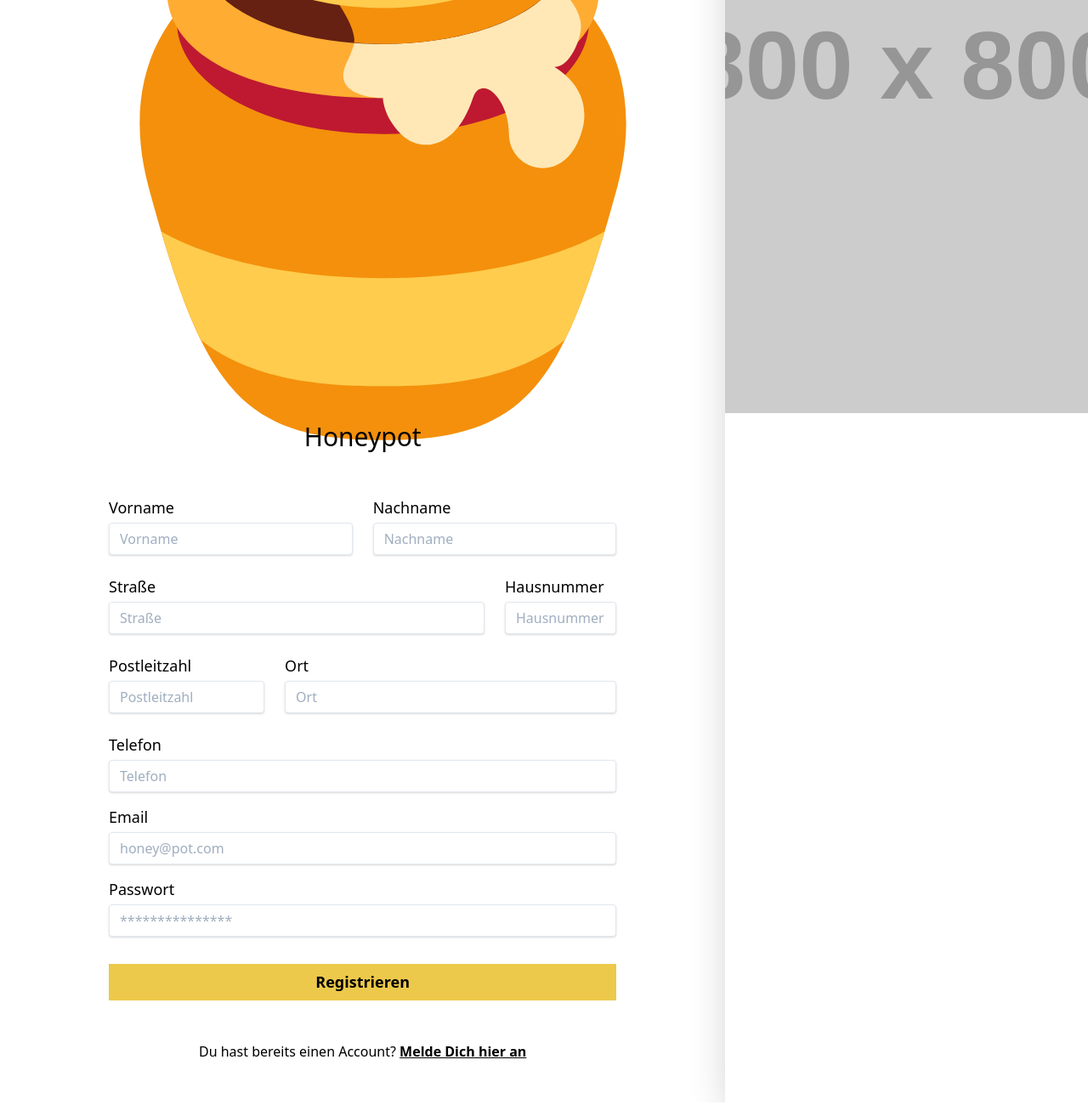
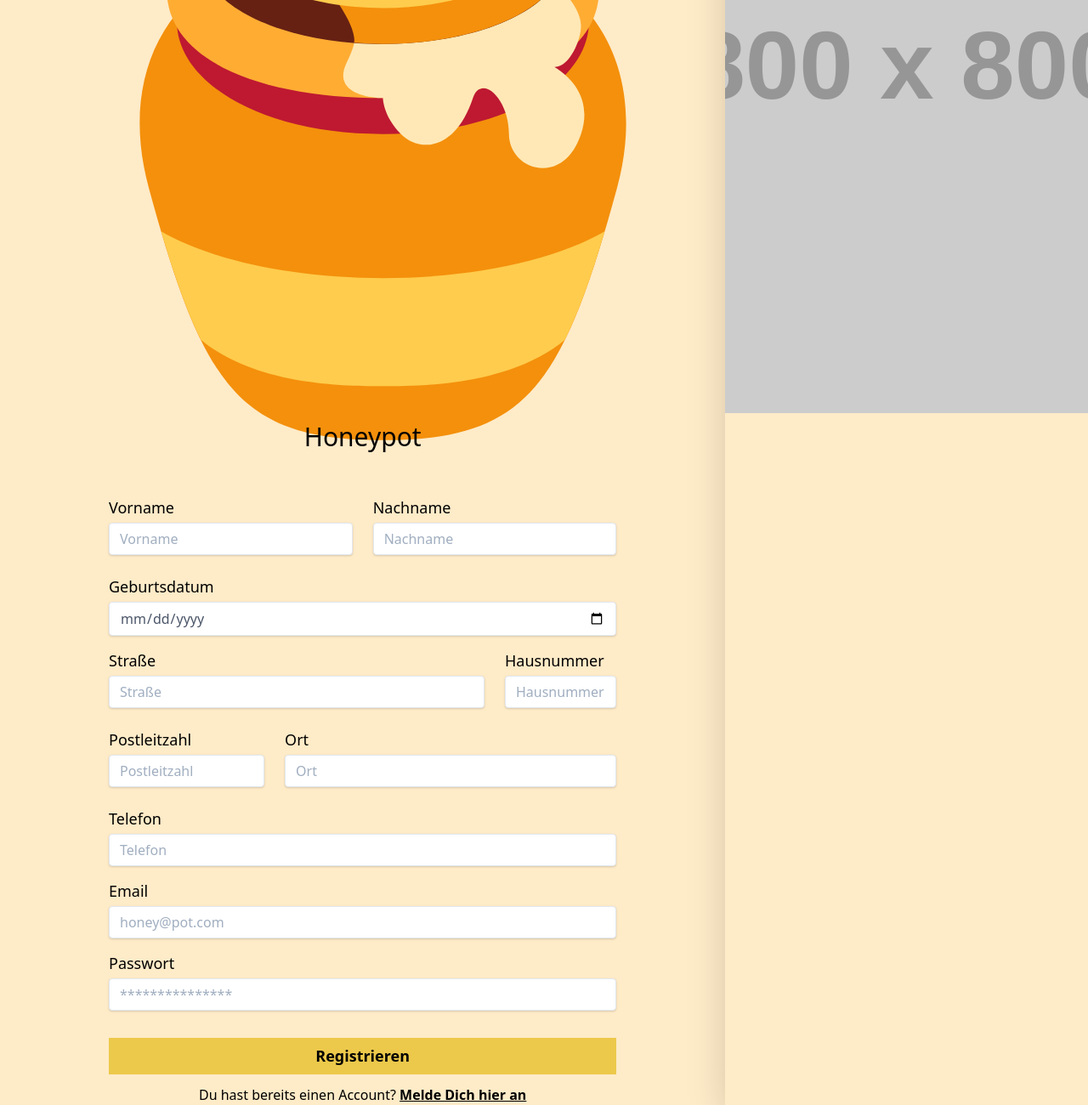
Before and after one commit to GoServices-xyz/honeypot, a website: page src/register.html in a window 1280 px wide. Shown: the part 314-1614 px from the top of the page at 85% size. Drawn offline with Linux system fonts and the light colour scheme; placeholder pictures from the web are drawn by us.

Commit message:
normalize colors

```diff
--- a/src/register.html
+++ b/src/register.html
@@ -11,7 +11,7 @@
     <link rel="stylesheet" href="./style.css">
 </head>
 
-<body class="bg-white h-screen">
+<body class="bg-orange-200 leading-normal tracking-normal h-screen">
 
     <div class="w-full flex flex-wrap">
 
@@ -41,8 +41,13 @@
                             </div>
                         </div>
                     </div>
+                    <div class="flex flex-col">
+                        <label for="birthday" class="text-lg">Geburtsdatum</label>
+                        <input type="date" id="birthday" placeholder="Geburtsdatum"
+                            class="shadow appearance-none border rounded w-full py-2 px-3 text-gray-700 mt-1 leading-tight focus:outline-none focus:shadow-outline">
+                    </div>
 
-                    <div class="flex flex-col">
+                    <div class="flex flex-col pt-4">
                         <div class="flex flex-wrap -mx-3 mb-6">
                             <div class="w-full md:w-3/4 px-3 mb-6 md:mb-0">
                                 <label for="street" class="text-lg">Straße</label>
@@ -92,7 +97,7 @@
                     <input type="submit" value="Registrieren"
                         class="bg-yellow-500 text-black font-bold text-lg hover:bg-yellow-600 p-2 mt-8">
                 </form>
-                <div class="text-center pt-12 pb-12">
+                <div class="text-center pt-3">
                     <p>Du hast bereits einen Account? <a href="login.html" class="underline font-semibold">Melde Dich
                             hier an</a>
                     </p>
```
Also changed, not shown: src/index.html (+1 -1 lines), src/login.html (+3 -3 lines).
